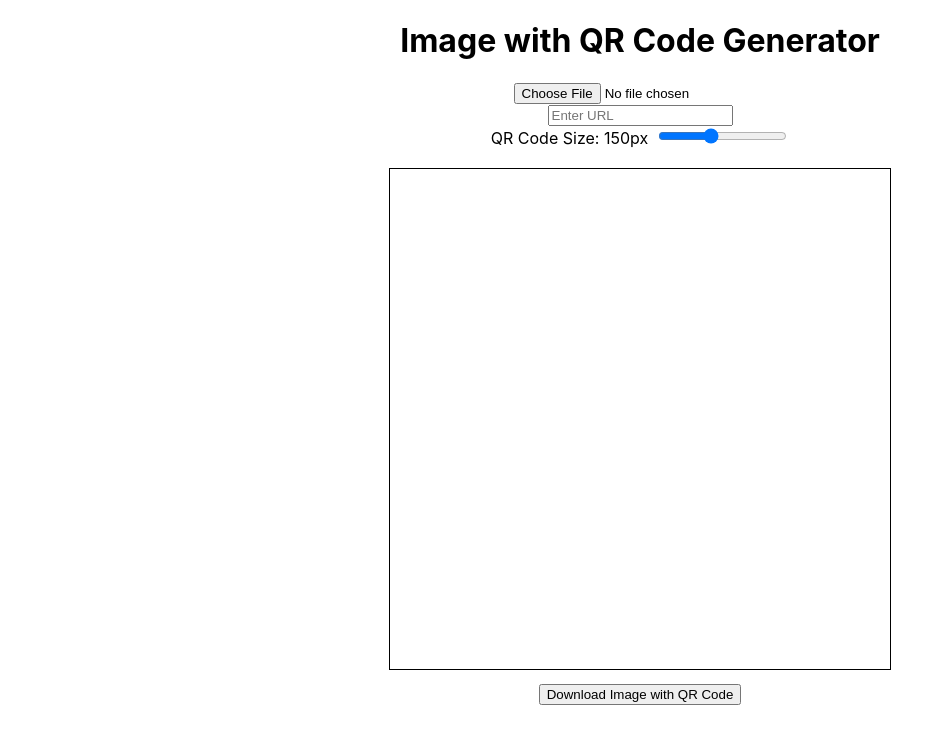
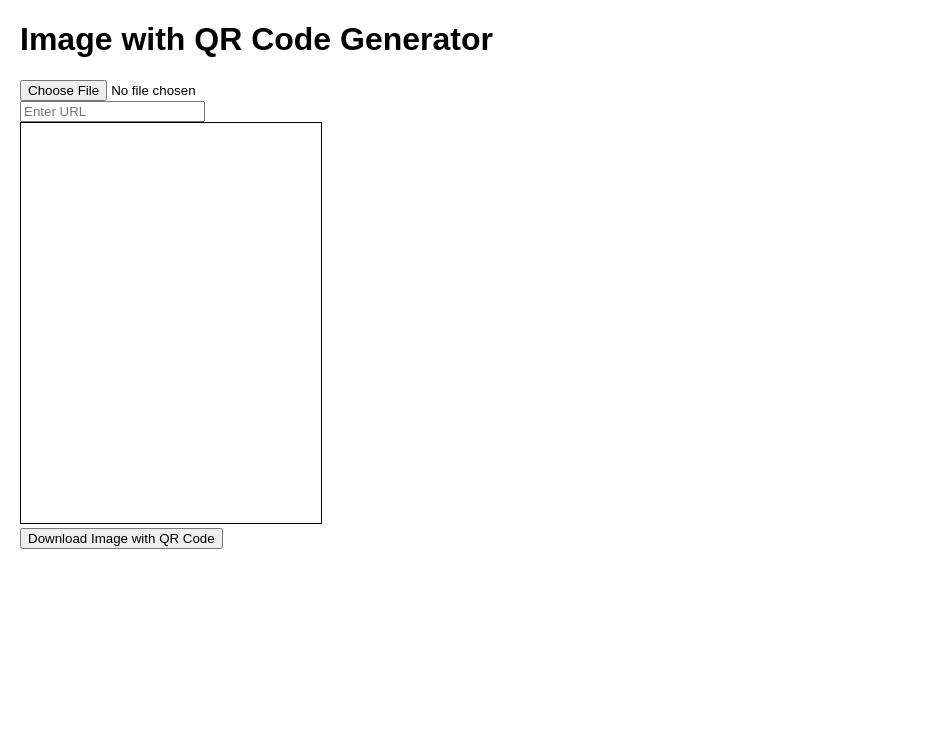
Before and after one commit to guangyangliu/generate_images_with_qrCodes, a React (Create React App) app: page / in a window 1280 px wide. Shown: the top 744 px of the page, without its empty margins (0-934 px from the left). Built offline with nearby package versions, Linux system fonts and the light colour scheme.

Commit message:
write imageUpload, urlUpload, canvas component

```diff
--- a/public/index.html
+++ b/public/index.html
@@ -10,34 +10,11 @@
       content="Web site created using create-react-app"
     />
     <link rel="apple-touch-icon" href="%PUBLIC_URL%/logo192.png" />
-    <!--
-      manifest.json provides metadata used when your web app is installed on a
-      user's mobile device or desktop. See https://developers.google.com/web/fundamentals/web-app-manifest/
-    -->
     <link rel="manifest" href="%PUBLIC_URL%/manifest.json" />
-    <!--
-      Notice the use of %PUBLIC_URL% in the tags above.
-      It will be replaced with the URL of the `public` folder during the build.
-      Only files inside the `public` folder can be referenced from the HTML.
 
-      Unlike "/favicon.ico" or "favicon.ico", "%PUBLIC_URL%/favicon.ico" will
-      work correctly both with client-side routing and a non-root public URL.
-      Learn how to configure a non-root public URL by running `npm run build`.
-    -->
     <title>React App</title>
   </head>
   <body>
-    <noscript>You need to enable JavaScript to run this app.</noscript>
     <div id="root"></div>
-    <!--
-      This HTML file is a template.
-      If you open it directly in the browser, you will see an empty page.
-
-      You can add webfonts, meta tags, or analytics to this file.
-      The build step will place the bundled scripts into the <body> tag.
-
-      To begin the development, run `npm start` or `yarn start`.
-      To create a production bundle, use `npm run build` or `yarn build`.
-    -->
   </body>
 </html>
--- a/src/App.css
+++ b/src/App.css
@@ -1,38 +1,14 @@
-.App {
-  text-align: center;
+* {
+  box-sizing: border-box;
 }
 
-.App-logo {
-  height: 40vmin;
-  pointer-events: none;
+body {
+  font-family: sans-serif;
+  margin: 20px;
+  padding: 0;
 }
 
-@media (prefers-reduced-motion: no-preference) {
-  .App-logo {
-    animation: App-logo-spin infinite 20s linear;
-  }
+
+#mainCanvas {
+  border: 1px solid black;
 }
-
-.App-header {
-  background-color: #282c34;
-  min-height: 100vh;
-  display: flex;
-  flex-direction: column;
-  align-items: center;
-  justify-content: center;
-  font-size: calc(10px + 2vmin);
-  color: white;
-}
-
-.App-link {
-  color: #61dafb;
-}
-
-@keyframes App-logo-spin {
-  from {
-    transform: rotate(0deg);
-  }
-  to {
-    transform: rotate(360deg);
-  }
-}
--- a/src/App.js
+++ b/src/App.js
@@ -1,75 +1,58 @@
-import React, { useState, useRef, useEffect } from "react";
-import { QRCodeCanvas } from "qrcode.react";
+import React, { useState} from "react";
+import { QRCodeCanvas, QRCodeSVG } from "qrcode.react";
+import './App.css';
+
+function ImageUpload({handleImage}) {
+  return <input type="file" accept="image/*" onChange={handleImage} />
+}
+
+function UrlUpload({handleUrl, url}) {
+  return <input
+  type="text"
+  placeholder="Enter URL"
+  value={url}
+  onChange={(e) => handleUrl(e)}
+/>
+}
+
+function Canvas({imageSrc}) {
+  const mainCanvas = document.getElementById('mainCanvas');
+  if(mainCanvas) {
+    const canvasContext = mainCanvas.getContext('2d');
+    const img = new Image();
+    img.src = imageSrc;
+    img.onload = () => {
+      canvasContext.drawImage(img, 0, 0, 300, 400);
+      canvasContext.strokeStyle = 'red'; // Square border color
+      canvasContext.lineWidth = 2; // Border width
+      canvasContext.strokeRect(200, 300, 50, 50);
+    }
+
+  }
+  return <canvas id="mainCanvas" width='300px' height='400px'></canvas>
+}
+
 
 const App = () => {
-  const [image, setImage] = useState(null);
-  const [url, setUrl] = useState("");
-  const [qrPosition, setQrPosition] = useState({ x: 100, y: 100 });
-  const [qrSize, setQrSize] = useState(150); // Default QR code size
-  const canvasRef = useRef(null);
-  const qrCanvasRef = useRef(null);
+  const[imageSrc, setImageSrc] = useState(null);
+  const[url, setUrl] = useState(null);
 
-  const visibleWidth = 500; // External visible size of the canvas
-  const visibleHeight = 500;
-  const scale = 2; // Scaling factor for high resolution
+  console.log(imageSrc);
 
-  // Handle image upload
-  const handleImageUpload = (e) => {
-    const file = e.target.files[0];
-    if (file) {
-      const reader = new FileReader();
-      reader.onload = () => setImage(reader.result);
-      reader.readAsDataURL(file);
+  function handleImage() {
+    let imageInput = document.querySelector('input');
+    let file = imageInput.files[0];
+    if(file) {
+      setImageSrc(URL.createObjectURL(file));
     }
-  };
+  }
 
-  // Redraw the canvas (image + QR code) with scaling
-  const redrawCanvas = () => {
-    const canvas = canvasRef.current;
-    const ctx = canvas.getContext("2d");
+  function handleUrl(e) {
+    setUrl(e.target.value);
+  }
 
-    const qrCanvas = qrCanvasRef.current;
-    const img = new Image();
-    img.src = image;
-
-    // Set internal resolution of the canvas (scaled dimensions)
-    canvas.width = visibleWidth * scale;
-    canvas.height = visibleHeight * scale;
-
-    // Set visible size (remains 500x500)
-    canvas.style.width = `${visibleWidth}px`;
-    canvas.style.height = `${visibleHeight}px`;
-
-    // Apply scaling to all drawings
-    ctx.scale(scale, scale);
-
-    img.onload = () => {
-      // Clear the canvas
-      ctx.clearRect(0, 0, visibleWidth, visibleHeight);
-
-      // Draw the uploaded image
-      ctx.drawImage(img, 0, 0, visibleWidth, visibleHeight);
-
-      // Draw the QR code at the selected position and size
-      ctx.drawImage(
-        qrCanvas,
-        qrPosition.x, // X-coordinate for QR code
-        qrPosition.y, // Y-coordinate for QR code
-        qrSize, // Width of QR code
-        qrSize // Height of QR code
-      );
-    };
-  };
-
-  // Redraw the canvas whenever image, URL, QR position, or size changes
-  useEffect(() => {
-    if (image && url) {
-      redrawCanvas();
-    }
-  }, [image, url, qrPosition, qrSize]);
-
-  const handleDownload = () => {
-    const canvas = canvasRef.current;
+  function handleDownload() {
+    const canvas = document.getElementById('mainCanvas');
     const link = document.createElement("a");
     link.download = "image-with-qr.png";
     link.href = canvas.toDataURL("image/png");
@@ -77,78 +60,17 @@ const App = () => {
   };
 
   return (
-    <div style={{ textAlign: "center" }}>
+    <div>
       <h1>Image with QR Code Generator</h1>
-
-      {/* Image upload input */}
-      <input type="file" accept="image/*" onChange={handleImageUpload} />
+      <ImageUpload handleImage={handleImage} />
       <br />
 
-      {/* URL input */}
-      <input
-        type="text"
-        placeholder="Enter URL"
-        value={url}
-        onChange={(e) => setUrl(e.target.value)}
-      />
+      <UrlUpload handleUrl={handleUrl} url={url}/>
       <br />
 
-      {/* QR code size slider */}
-      <label htmlFor="qrSize">QR Code Size: {qrSize}px</label>
-      <input
-        id="qrSize"
-        type="range"
-        min="50"
-        max="300"
-        value={qrSize}
-        onChange={(e) => setQrSize(Number(e.target.value))}
-        style={{ marginLeft: "10px" }}
-      />
+      <Canvas imageSrc={imageSrc}/>
       <br />
-
-      {/* Hidden canvas for generating the QR code */}
-      <QRCodeCanvas
-        value={url}
-        size={qrSize * scale} // High-quality QR code
-        style={{ display: "none" }}
-        ref={qrCanvasRef}
-      />
-
-      {/* Main canvas for displaying the final image */}
-      <canvas
-        ref={canvasRef}
-        style={{
-          border: "1px solid black",
-          marginTop: "20px",
-          width: `${visibleWidth}px`, // Ensure visible size stays 500x500
-          height: `${visibleHeight}px`,
-          cursor: "move",
-        }}
-        onMouseDown={(e) => {
-          const rect = canvasRef.current.getBoundingClientRect();
-          const startX = e.clientX - rect.left - qrPosition.x;
-          const startY = e.clientY - rect.top - qrPosition.y;
-
-          const handleMouseMove = (event) => {
-            setQrPosition({
-              x: event.clientX - rect.left - startX,
-              y: event.clientY - rect.top - startY,
-            });
-          };
-
-          const handleMouseUp = () => {
-            window.removeEventListener("mousemove", handleMouseMove);
-            window.removeEventListener("mouseup", handleMouseUp);
-          };
-
-          window.addEventListener("mousemove", handleMouseMove);
-          window.addEventListener("mouseup", handleMouseUp);
-        }}
-      ></canvas>
-      <br />
-
-      {/* Button to download the final image */}
-      <button onClick={handleDownload} style={{ marginTop: "10px" }}>
+      <button onClick={handleDownload}>
         Download Image with QR Code
       </button>
     </div>
```
Also changed, not shown: test.html (added, +17 -0 lines).
